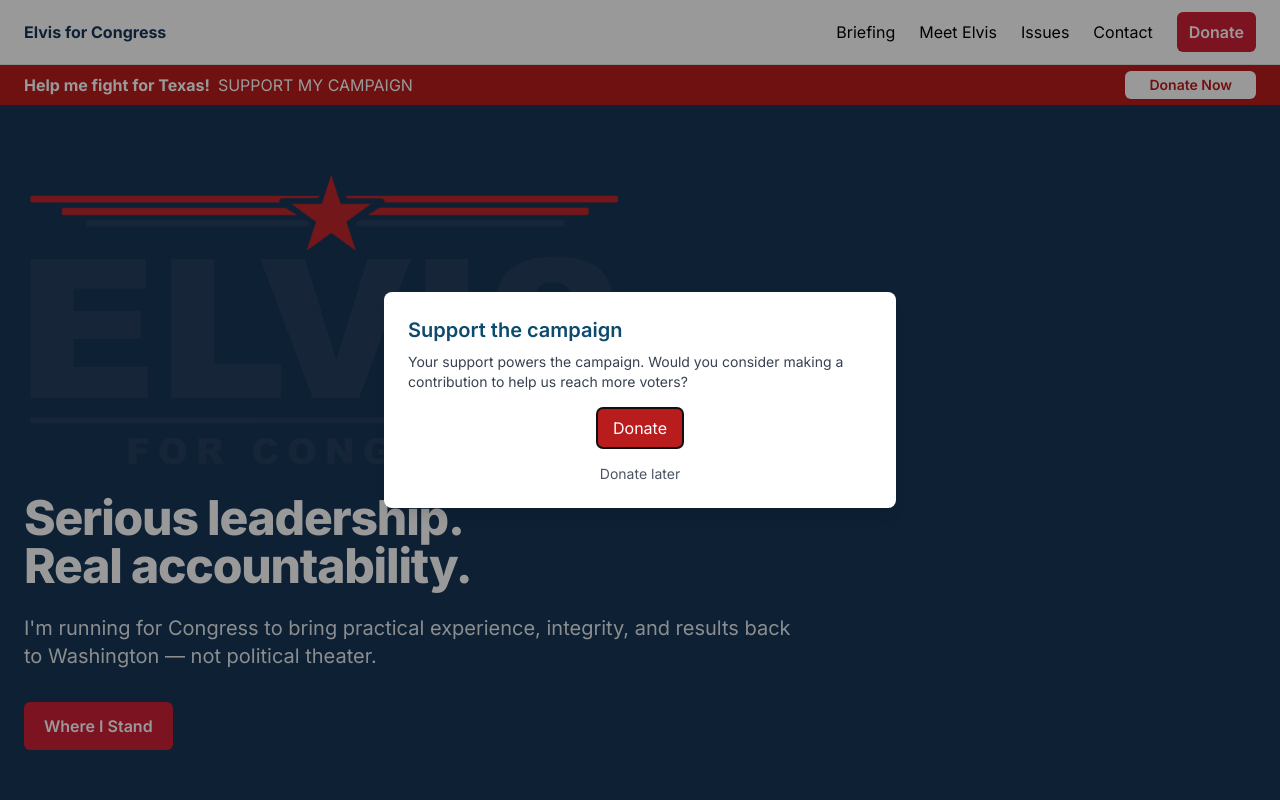
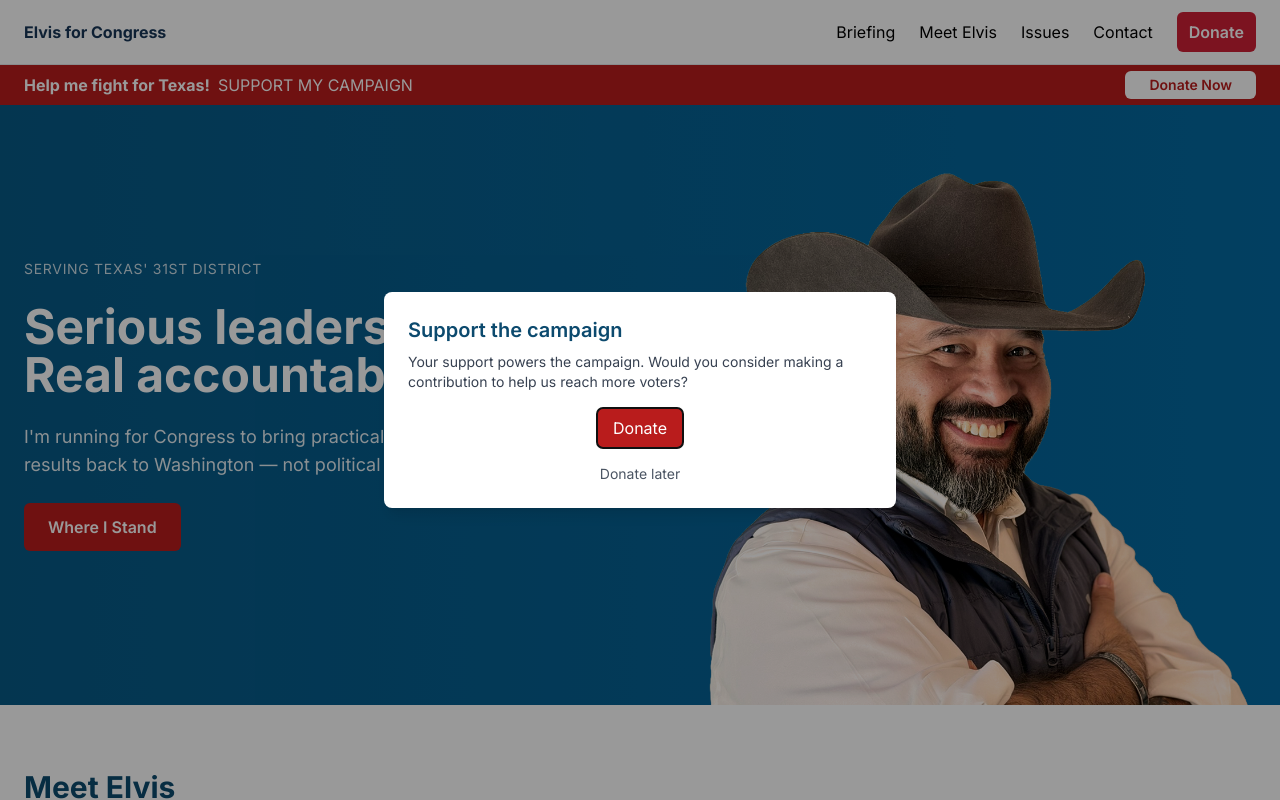
Before and after one commit to AMayLolo/elvisforcongress, a Next.js app: page / in a window 1280 px wide. Shown: the top 800 px of the page. Built offline with nearby package versions, Linux system fonts and the light colour scheme; no server answers.

Commit message:
Hero: two-line headline with lowercase leadership/accountability

```diff
--- a/src/components/Hero.tsx
+++ b/src/components/Hero.tsx
@@ -1,41 +1,45 @@
-"use client";
-
 import Image from "next/image";
-import Link from "next/link";
 
 export default function Hero() {
   return (
-    <section className="bg-campaign-blue text-white">
-      <div className="max-w-7xl mx-auto px-6 py-16">
-        {/* Logo */}
-        <div className="mb-6">
-          <Image
-            src="/ELVIS_Primary_Horizontal_FullColor.png"
-            alt="Elvis for Congress"
-            width={600}
-            height={160}
-            priority
-          />
-        </div>
+    <section className="w-full bg-gradient-to-r from-sky-800 to-sky-700 text-white">
+      <div className="max-w-7xl mx-auto px-6">
+        {/* Mobile: stacked layout (text then portrait) */}
+        {/* Desktop: side-by-side layout */}
+        <div className="grid grid-cols-1 md:grid-cols-2 gap-0 items-stretch min-h-auto md:min-h-[600px]">
 
-        {/* Two-line headline (no uppercase class) */}
-        <h1 className="text-4xl sm:text-5xl font-extrabold tracking-tight">
-          <span className="block">Serious leadership.</span>
-          <span className="block">Real accountability.</span>
-        </h1>
+          {/* Text on left */}
+          <div className="flex flex-col justify-center space-y-6 py-12 md:py-0">
+            <p className="uppercase text-sm tracking-wider text-white/80">SERVING TEXAS' 31ST DISTRICT</p>
 
-        <p className="mt-6 text-lg sm:text-xl text-white/90 max-w-3xl">
-          I'm running for Congress to bring practical experience, integrity, and
-          results back to Washington — not political theater.
-        </p>
+            <h1 className="text-4xl md:text-5xl font-bold text-white">
+  <span className="block">Serious leadership.</span>
+  <span className="block">Real accountability.</span>
+</h1>
 
-        <div className="mt-8">
-          <Link
-            href="/issues"
-            className="inline-block bg-campaign-red text-white font-semibold px-5 py-3 rounded-md hover:brightness-110"
-          >
-            Where I Stand
-          </Link>
+            <p className="text-lg text-white/90">I'm running for Congress to bring practical experience, integrity, and results back to Washington — not political theater.</p>
+
+            <div className="flex">
+              <a
+                href="/stand"
+                className="px-6 py-3 rounded-md font-semibold bg-red-700 text-white hover:bg-red-800"
+              >
+                Where I Stand
+              </a>
+            </div>
+          </div>
+
+          {/* Portrait on right (desktop) or below text (mobile) */}
+          <div className="relative w-full h-80 md:h-full">
+            <Image
+              src="/elvis.png"
+              alt="Photo of Elvis"
+              fill
+              sizes="(max-width: 768px) 100vw, 50vw"
+              priority
+              className="object-cover object-bottom"
+            />
+          </div>
         </div>
       </div>
     </section>
```
